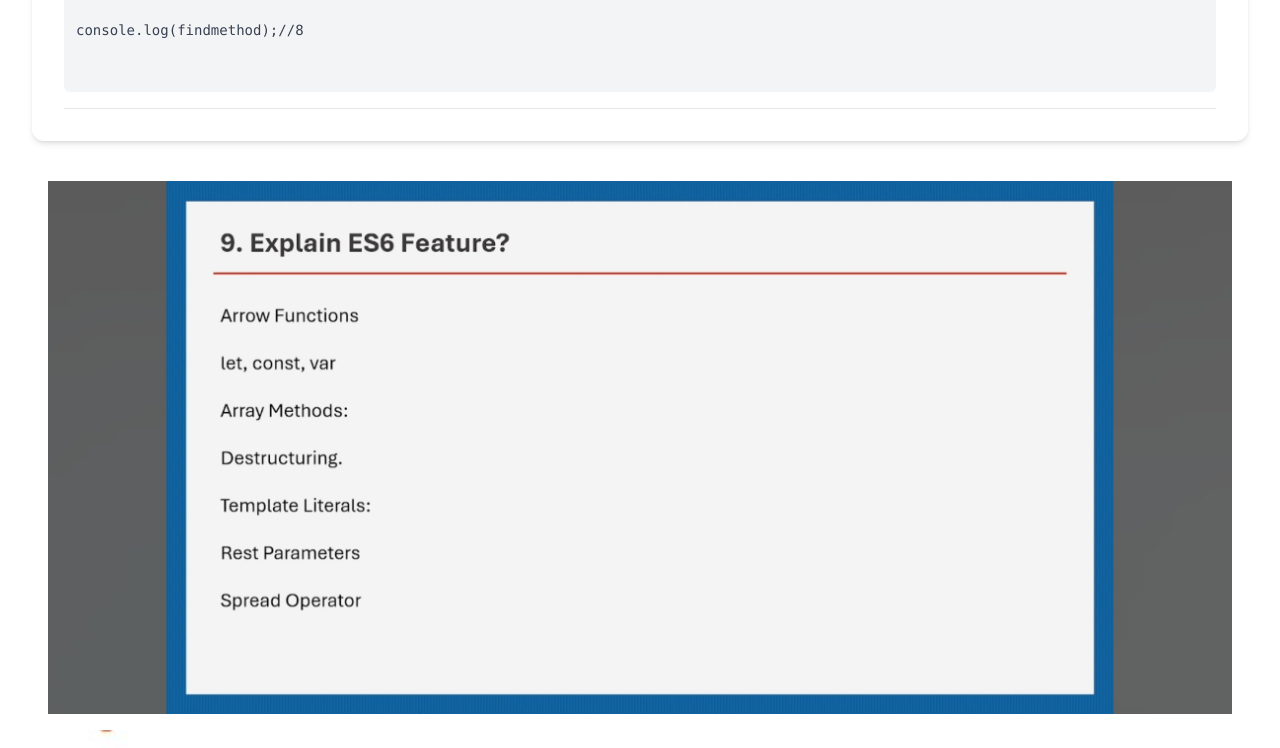
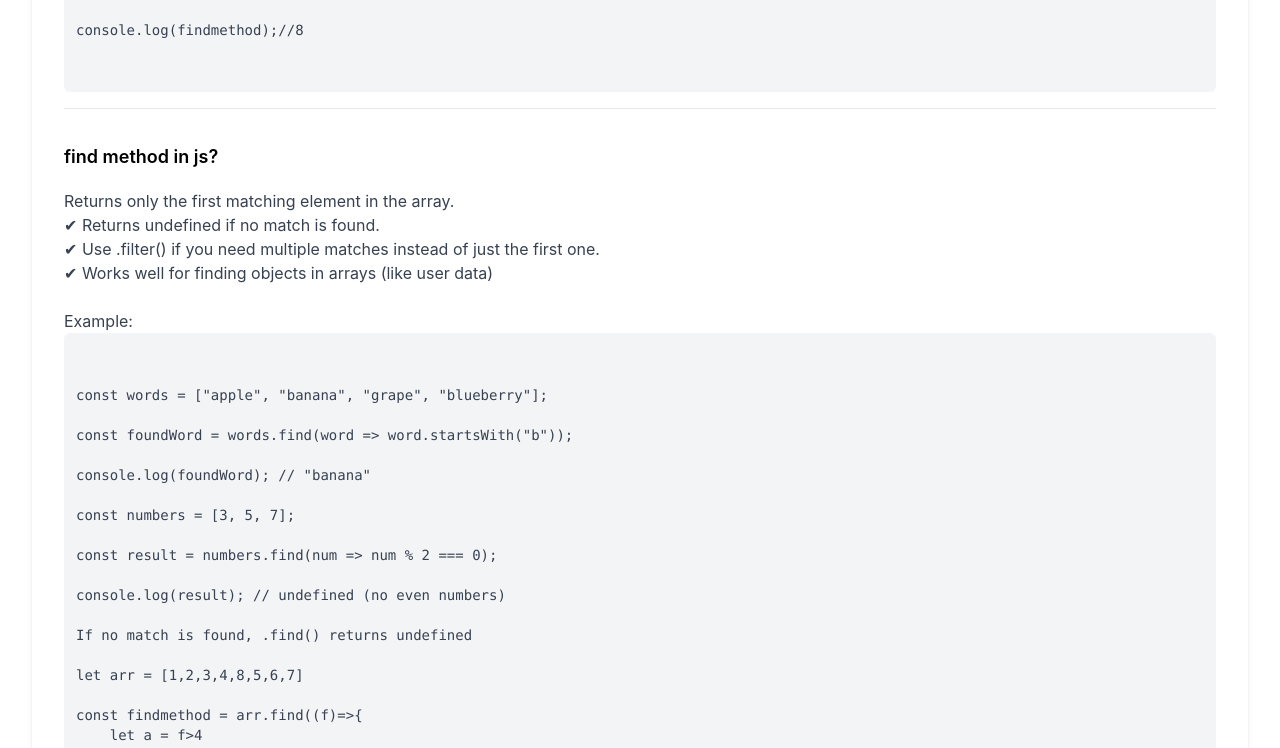
Before and after one commit to vimal336/inter-pre, a React (Vite) app: page /Javascript in a window 1280 px wide. Shown: the part 10820-11568 px from the top of the page. Built offline with nearby package versions, Linux system fonts and the light colour scheme.

Commit message:
problem solving

```diff
--- a/src/App.jsx
+++ b/src/App.jsx
@@ -65,7 +65,7 @@ function App() {
       <Route path="Javascript" element={<Javascript/>}></Route>
       <Route path="HtmlCss" element={<HtmlCss/>}></Route>
       <Route path="Redux" element={<Redux/>}></Route>
-      <Route path="Bootstrap" element={<Redux/>}></Route>
+      <Route path="Bootstrap" element={<Bootstrap/>}></Route>
      </Routes>
      </BrowserRouter>
 
--- a/src/ProblemSolving.jsx
+++ b/src/ProblemSolving.jsx
@@ -187,6 +187,51 @@ console.log(findmethod);//8
           </>
         ),
       },
+      {
+        question: "find method in js?",
+        answer: (
+          <>
+  Returns only the first matching element in the array. <br/>
+✔ Returns undefined if no match is found. <br/>
+✔ Use .filter() if you need multiple matches instead of just the first one.<br/>
+✔ Works well for finding objects in arrays (like user data)
+            <br />
+            <br />
+            Example:
+            <pre className="bg-gray-100 p-3 rounded-md text-sm overflow-x-auto max-w-full">
+              <code className="whitespace-pre">
+
+                {`
+
+const words = ["apple", "banana", "grape", "blueberry"];
+
+const foundWord = words.find(word => word.startsWith("b"));
+
+console.log(foundWord); // "banana"
+
+const numbers = [3, 5, 7];
+
+const result = numbers.find(num => num % 2 === 0);
+
+console.log(result); // undefined (no even numbers)
+
+If no match is found, .find() returns undefined
+
+let arr = [1,2,3,4,8,5,6,7]
+
+const findmethod = arr.find((f)=>{
+    let a = f>4
+    return a
+})
+
+console.log(findmethod);//8
+
+  `}
+              </code>
+            </pre>
+          </>
+        ),
+      },
 ];
 
   return (
```
